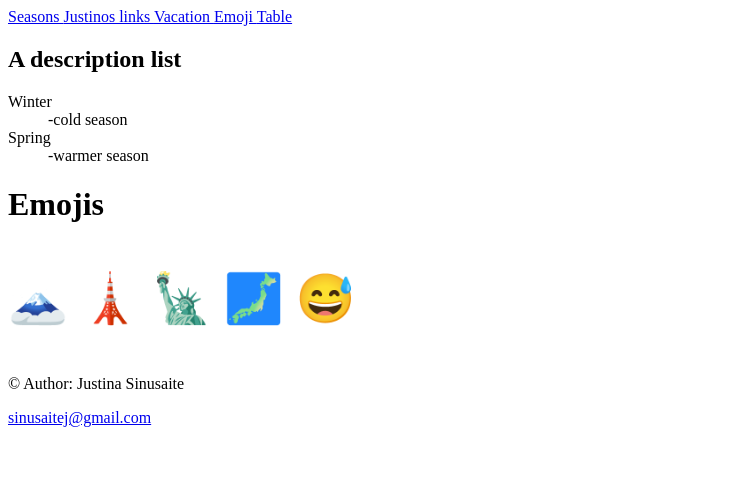
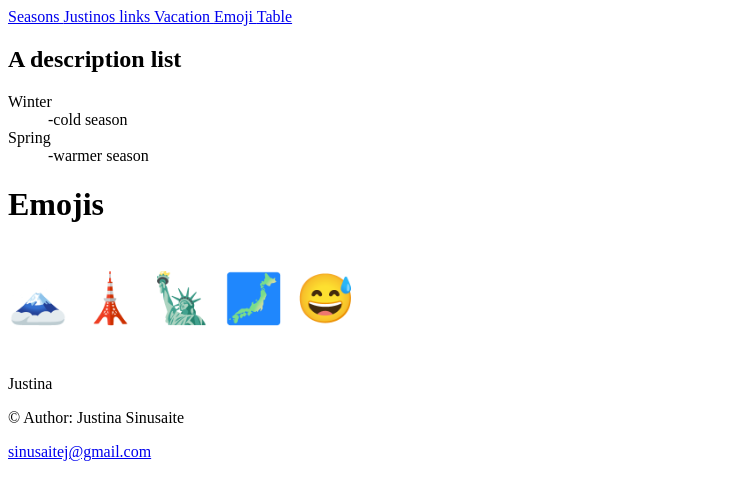
Before and after one commit to SinusaiteJustina/mybitbybitsite, a plain HTML site: page Emoji.html in a window 1280 px wide. Shown: the part 643-1120 px from the top of the page, without its empty margins (0-741 px from the left). Before the commit the page ends 1086 px from the top, so only its background shows below. Drawn offline with Linux system fonts and the light colour scheme.

Commit message:
Meslkdslk;

```diff
--- a/Emoji.html
+++ b/Emoji.html
@@ -39,6 +39,7 @@
 			<p style="font-size:48px">
 			&#128507; &#128508; &#128509; &#128510; &#128517;
 			</p>
+			<p>Justina</p>
 
 	</main>
 	<footer>
```
